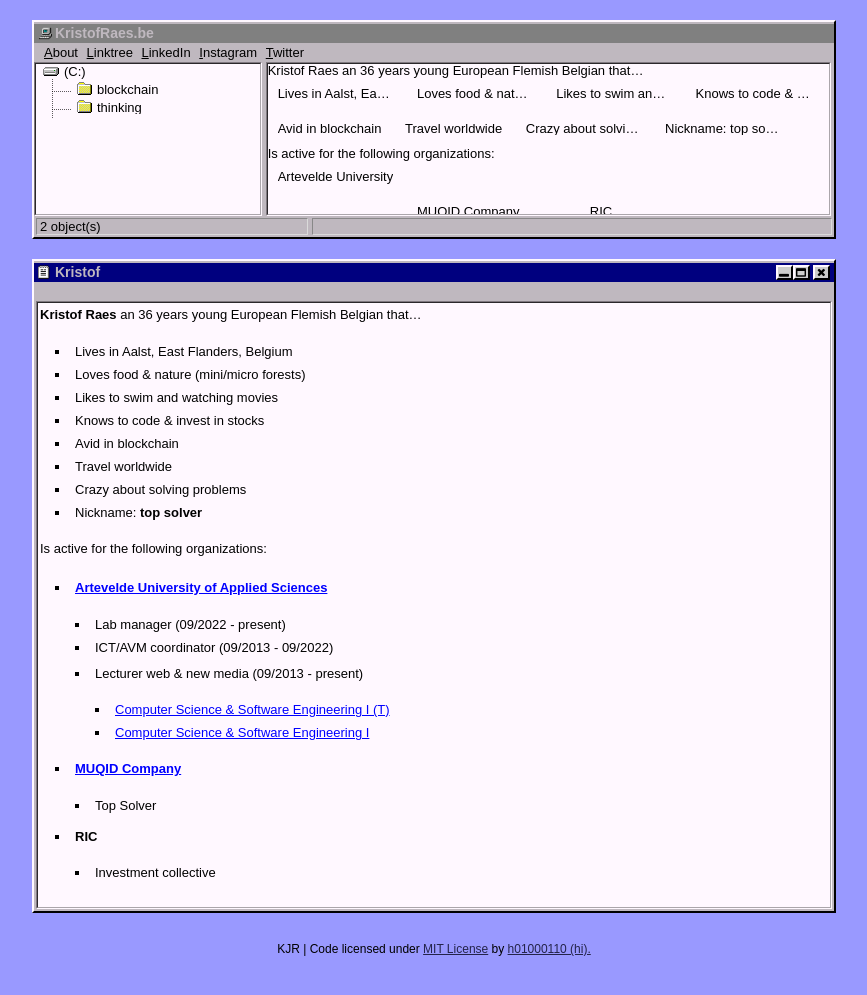
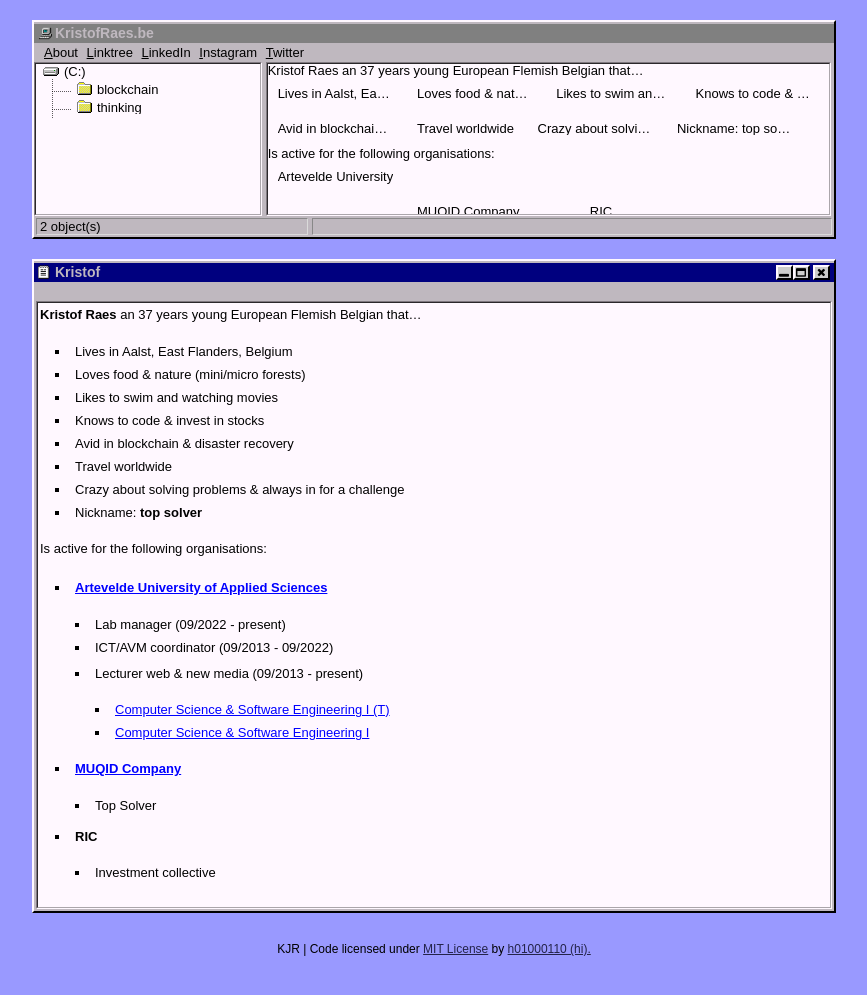
Before and after one commit to kristofraes/website, a Jekyll site: the page built from kristof/index.md, in a window 1280 px wide. Shown: the top 995 px of the page, without its empty margins (206-1073 px from the left). Built offline with Jekyll 4.4.1, drawn with Linux system fonts in a browser that asks for light colours.

Commit message:
Update index.md

```diff
--- a/kristof/index.md
+++ b/kristof/index.md
@@ -3,18 +3,18 @@ layout: kristof
 title: Kristof
 ---
 
-**Kristof Raes** an 36 years young European Flemish Belgian that...
+**Kristof Raes** an 37 years young European Flemish Belgian that...
 
  - Lives in Aalst, East Flanders, Belgium
  - Loves food & nature (mini/micro forests)
  - Likes to swim and watching movies
  - Knows to code & invest in stocks
- - Avid in blockchain
+ - Avid in blockchain & disaster recovery
  - Travel worldwide
- - Crazy about solving problems
+ - Crazy about solving problems & always in for a challenge
  - Nickname: **top solver**
 
-Is active for the following organizations:
+Is active for the following organisations:
 
  - [**Artevelde University of Applied Sciences**](http://www.artevelde-uas.be)
 
```
